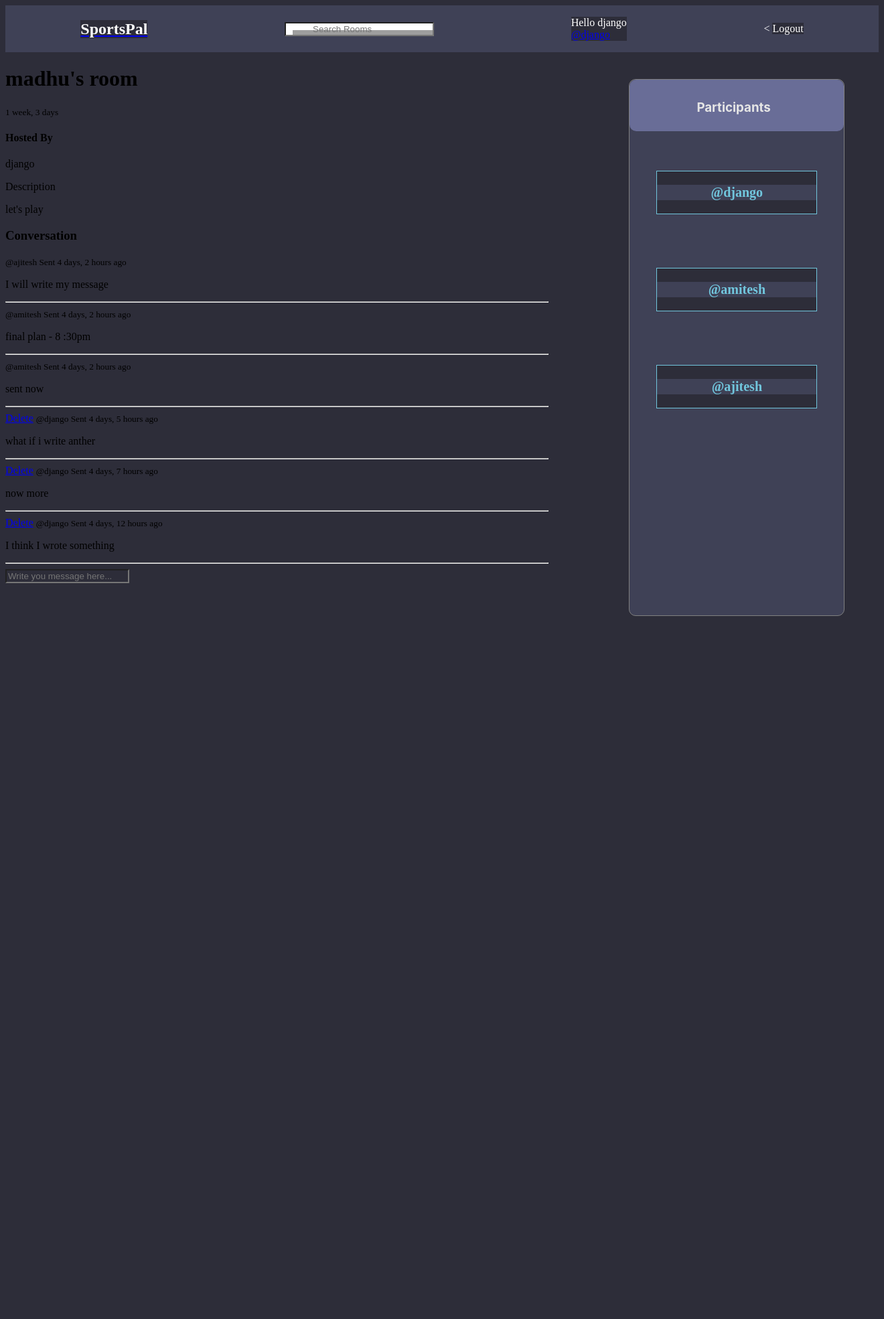
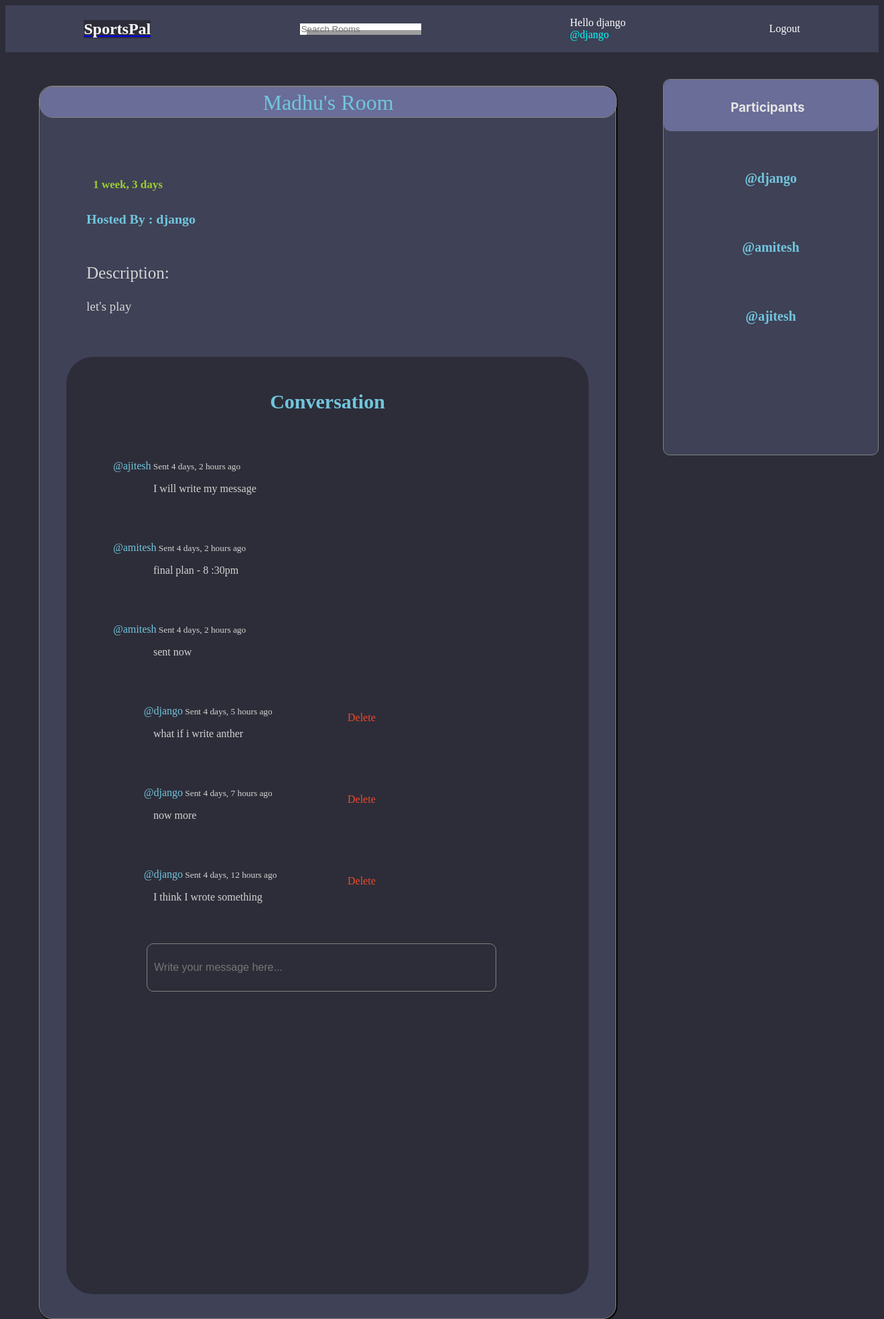
Before and after one commit to Transyltooniaa/SportsPal, a Django app: page /room/21/ in a window 1320 px wide. Shown: the whole page at 67% size. Before the commit the page ends 920 px from the top, so only its background shows below. Run offline with Django 4.2, Linux system fonts and the light colour scheme; a user stored in the database is signed in; data comes from the database, SQL or seed files in the repository; both versions use the stored data as it was after the commit; grey boxes are pictures that could not be loaded.

Commit message:
room done

```diff
--- a/base/templates/base/home.html
+++ b/base/templates/base/home.html
@@ -26,11 +26,11 @@
 
         <div class = "rooms">
             <div id="rooms">
-                <h3>rooms</h3>
+                <h3 style="position: relative;left : 27px; top: 10px">rooms</h3>
             </div>
 
             <div id="room_count">
-                <h5>{{room_count}} rooms available</h5>
+                <h5 style="position: relative;left : 27px;top : -2px">{{room_count}} rooms available</h5>
             </div>
 
             <div id="create_room">
--- a/base/templates/base/profile.html
+++ b/base/templates/base/profile.html
@@ -5,11 +5,11 @@
 <style>
     .profile-container{
         display: grid;
-        grid-template-columns: 1fr 3fr 1fr;
+        grid-template-columns: 1.3fr 2fr 1fr;
     }
 </style>
 
-<h1>{{user.username}} </h1>
+<h1  style="position: relative;top:20px; left: 600px;text-transform: uppercase;color:greenyellow;font-weight: 900;">{{user.username}} </h1>
 
 <div class = "profile-container">
 
--- a/base/templates/base/room.html
+++ b/base/templates/base/room.html
@@ -19,53 +19,68 @@
     <link href="{% static 'fontawesomefree/css/solid.css' %}" rel="stylesheet" type="text/css">
 {% endblock %}
 
+
 <div class="room-container">
 
-    <div>
+    <div class="room-containers">
+
+        <div class="room-details" style="background-color: #3f4156;">
 
             <h1>{{room.name}}</h1>
-        <small>{{room.created|timesince}} </small>
-        <h4>Hosted By</h4>
-        <p>{{room.host.username}}</p>
 
-        <p>Description</p>
-        <p>{{room.description}}</p>
+            <div class="container">
+                <div id="time_created">
+                    <p><i class="fa-regular fa-calendar-days fa-lg" style = "position: relative;right: 10px"></i>{{room.created|timesince}} </p>
+                </div>
 
+                <div id="host">
+                    <H3 style="background-color:#3f4156; position: relative; right : 10px">Hosted By : {{room.host.username}}</H3>
+                </div>
 
-        <div class="comment-wrapper">
-            <h3>Conversation</h3>
+                <div id="description">
+                    <p>Description:</p>
+                    <p style="font-size: 19px;position: relative;bottom: 15px;">{{room.description}}</p>
+                </div>
 
+            </div>
 
+        </div>
+
+        <div class="conversation-wrapper">
+            <h3 style = "position: relative;color:#71c6dd;font-size: 30px;font-weight: 600;text-align: center;">Conversation</h3>
+
+            <div class="message-list">
                 {% for message in room_messages %}
-            <div>
+                <div class="message">
                     {% if request.user == message.user %}
-                <a href="{% url 'delete-message' message.id %}">Delete</a>
+                    <a class="delete-link" href="{% url 'delete-message' message.id %}" style = "color:#EE4B2B;text-decoration: none;font-weight: 500;position: relative;left:350px"><i class="fa-solid fa-trash-can fa-lg" style="position: relative;left: 80px;;"></i>Delete</a>
                     {% endif %}
-                <small>@{{message.user}} Sent {{message.created|timesince}} ago </small>
-                <p>{{message.body}}</p>
-                <hr>
+                    <small class="message-info" style = "color:lightgray"><tag style = "color:#71c6dd;font-size: medium;">@{{message.user}}</tag> Sent {{message.created|timesince}} ago</small>
+                    <p class="message-body" style = "color:lightgray;">{{message.body}}</p>
                 </div>
                 {% endfor %}
             </div>
-
 
             {% if request.user.is_authenticated %}
             <div class="comment-form">
                 <form method="POST" action="">
                     {% csrf_token %}
-                <input type="text" name="body" placeholder="Write you message here..." />
+                    <input type="text" name="body" placeholder="Write your message here..." />
                 </form>
             </div>
             {% endif %}
 
         </div>
 
+    </div>
+
+
     <div class = "participants">
         <h3 style="background-color: #696d97;color:#e5e5e5">Participants</h3>
 
         {% for user in participants %}
         <div id = "username">
-            <p style="background-color:#3f4156";><i class="fa-solid fa-user fa-2xl" style = "position: relative;right:30px;color:lightgray"></i>@{{user.username}}</p>
+            <p style="background-color: #3f4156;"><i class="fa-solid fa-user fa-2xl" style = " position:relative ; right:30px ; color:lightgray; "></i>@{{user.username}}</p>
         </div>
         {% endfor %}
     </div>
--- a/static/styles/home.css
+++ b/static/styles/home.css
@@ -4,6 +4,7 @@
     color: #e5e5e5;
     letter-spacing: 1px;
     display: inline-block;
+
 
 }
 
@@ -38,12 +39,11 @@ button{
     font-weight: 500;
     display: inline-block;
     position: relative;
-    left : 210px;
-    top: 30px;
+    left : 175px;
+    top: 50px;
     color:#3f4156;
     height: 55px;
     padding-bottom: 25px;
-    padding-top: 120px;
     font-size: 15px;
     letter-spacing: 1px;
     border-radius: 10px;
--- a/static/styles/navbar.css
+++ b/static/styles/navbar.css
@@ -31,7 +31,8 @@
         background-image: url('searchicon.png');
         background-position: 10px 10px;
         background-repeat: no-repeat;
-        padding-left: 40px;
+
+        border : 8px solid #3f4156;
     }
 
     /* Style the profile and logout links */
--- a/static/styles/room.css
+++ b/static/styles/room.css
@@ -1,16 +1,16 @@
 .participants{
-    background-color:#3f4156;
     width : 320px;
-    height : 100vh;
+    height : 70vh;
     position: relative;
     left : 120px;
     top : 40px;
     border-radius: 10px;
     border: 1px solid gray;
+    background-color: #3f4156;
 }
 
 #username{
-    color : #71c6dd;
+   color : #71c6dd;
     font-size : 20px;
     font-weight : bold;
     margin-left : 20px;
@@ -18,7 +18,6 @@
     text-align: center;
     margin: 40px;
     margin-bottom: 80px;
-    border: 1px solid #71c6dd;
 }
 
 .participants h3{
@@ -30,3 +29,131 @@
     bottom : 18.5px;
     font-family: "DM Sans", -apple-system, BlinkMacSystemFont, "Segoe UI", Roboto, Oxygen, Ubuntu, Cantarell, "Open Sans", "Helvetica Neue", sans-serif;
 }
+
+
+.room-details h1{
+    background-color: #696d97;
+    color : #71c6dd;
+    font-weight: 500;
+    text-transform: capitalize;
+    height: 30px;
+    border-radius: 20px;
+    padding: 10px;
+    padding-top: 5px;
+    text-align: center;
+    margin: 10px;
+    border: 1px solid gray;
+    width: 840px;
+    position: relative;
+    right: 50px;
+    bottom: 50px;
+}
+
+
+.room-details div  {
+    margin : 0px;
+}
+
+.container{
+    background-color: #3f4156;
+
+}
+
+.container div , .container h4 , .container p{
+    background-color: #3f4156;
+}
+
+.conversation-wrapper{
+    position: relative;
+    top : 10px;
+    height: 170vh;
+    border-radius: 40px;
+    padding: 20px;
+
+}
+
+.room-containers{
+    background-color: #3f4156;
+    height: 220vh;
+    width: 780px;
+    position: relative;
+    left : 50px;
+    top : 50px;
+    padding: 40px;
+    border-radius: 20px;
+    border: 1px solid gray;
+    box-shadow: 1px 1px 1px 1px black;
+
+}
+
+.message{
+    margin : 50px;
+    margin-top: 70px;
+}
+
+.message-body{
+    position: relative;
+    left :60px;
+}
+
+.delete-link{
+    position: relative;
+    top : 10px;
+    left : 280px;
+}
+
+.message-info{
+    position: relative;
+
+}
+
+.comment-form input{
+    width: 500px;
+    height: 50px;
+    border-radius: 10px;
+    border: 1px solid gray;
+    padding: 10px;
+    margin: 10px;
+    color : lightgray;
+    position: relative;
+    left : 90px;
+    font-size: medium;
+}
+
+#host{
+   color: #71c6dd;
+    font-size: 17px;
+    font-weight: bold;
+    margin-left: 20px;
+    margin: 40px;
+    margin-bottom: 40px;
+    position: relative;
+    bottom: 50px;
+}
+
+#time_created{
+    color: yellowgreen;
+    font-size: 17px;
+    font-weight: bold;
+    margin-left: 20px;
+    margin-top: 20px;
+    margin: 40px;
+    margin-bottom: 80px;
+}
+
+#description{
+    font-size: 25px;
+    position: relative;
+    bottom: 50px;
+    left : 30px;
+    width : 550px;
+    border-radius: 30px;
+}
+
+#description p{
+    position: relative;
+    top : 15px;
+    border-radius: 30px;
+    color: lightgray;
+
+}
--- a/templates/navbar.html
+++ b/templates/navbar.html
@@ -5,17 +5,15 @@
     <link rel="stylesheet" type="text/css" href="{% static 'styles/navbar.css' %}">
 {% endblock %}
 
-<div class="navbar">
+<div class="navbar" style="background-color:#3f4156;">
 
-    <div class="logo">
-        <a href="/"> <h1 style = "color: white;">SportsPal</h1></a>
+    <div class="logo" style="background-color:#3f4156;">
+        <a href="/"> <h1 style = "color: white;" style = "background-color:#3f4156; text-decoration: none;">SportsPal</h1></a>
     </div>
 
 
     <div class="search_bar">
         <form method = "GET" action="{% url 'home' %}">
-            <span class="material-symbols-rounded">
-                </span>
             <input type = "text" name = "q" placeholder = "Search Rooms" />
         </form>
     </div>
@@ -23,18 +21,18 @@
     {% if request.user.is_authenticated %}
 
     <div class="profile">
-        <p style="color: white;"> Hello {{request.user}}</p>
-        <p><a href = "{'% url 'base/profile.html' message.user.id %}">@{{user.username}}</a></p>
+        <p style="color: white;background-color:#3f4156;"> Hello {{request.user}}</p>
+        <p style="background-color:#3f4156;"><a href = "{'% url 'base/profile.html' message.user.id %} " style="background-color:#3f4156;text-decoration: none;color:aqua;">@{{user.username}}</a></p>
     </div>
 
-    <div class="logout"><
-        <a href = "{% url 'logout' %}">Logout</a>
+    <div class="logout">
+        <a href = "{% url 'logout' %}" style="background-color:#3f4156;">Logout</a>
     </div>
 
     {% else %}
 
-    <div class="login"><
-        <a href = "{% url 'login' %}">Login</a>
+    <div class="login">
+        <a href = "{% url 'login' %}" style = "background-color:#3f4156;">Login</a>
     </div>
 
     {% endif %}
```
Also changed, not shown: base/templates/base/landing.html (+8 -26 lines), static/styles/landing.css (+23 -0 lines), db.sqlite3. Lines whose indentation alone changed are shown as unchanged.
